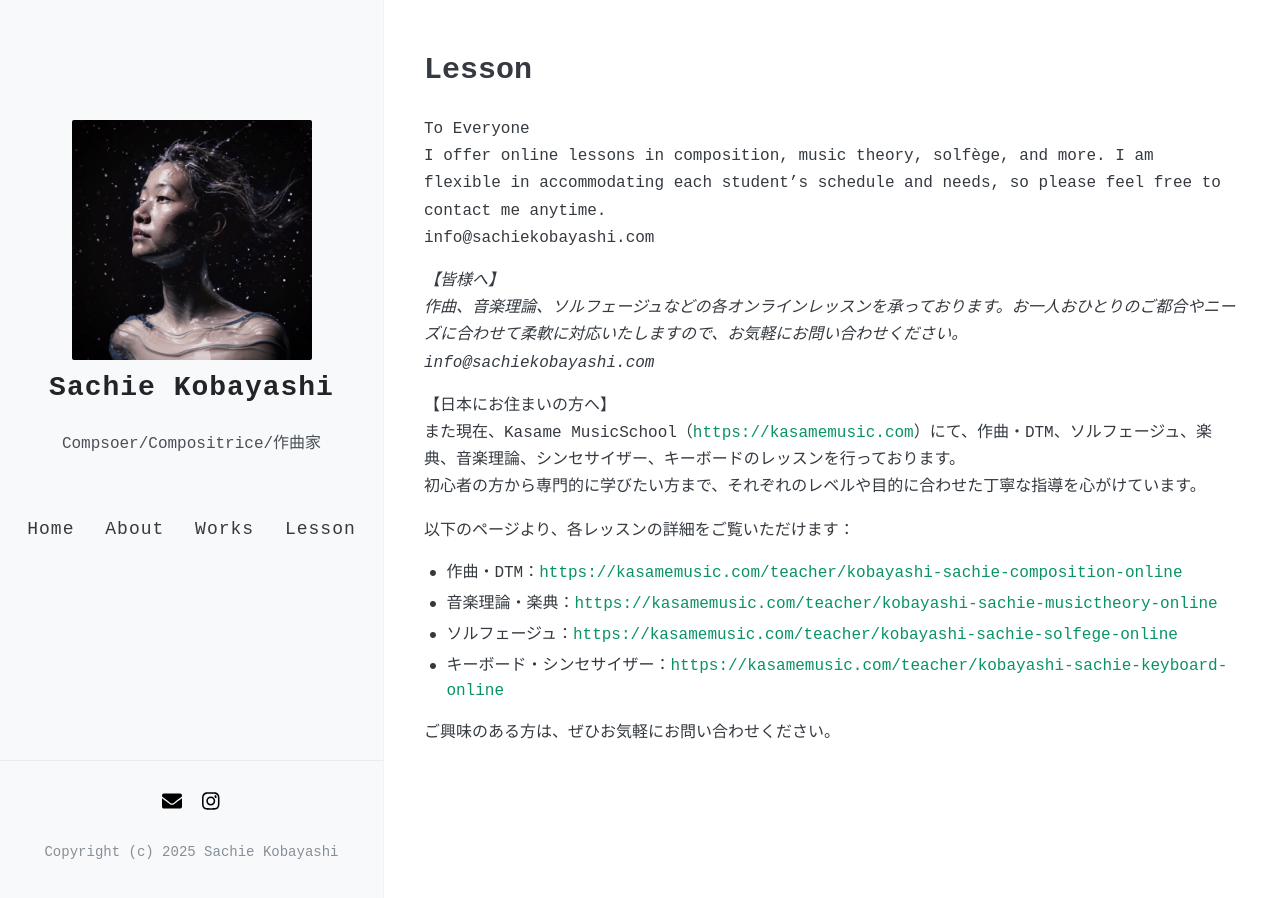
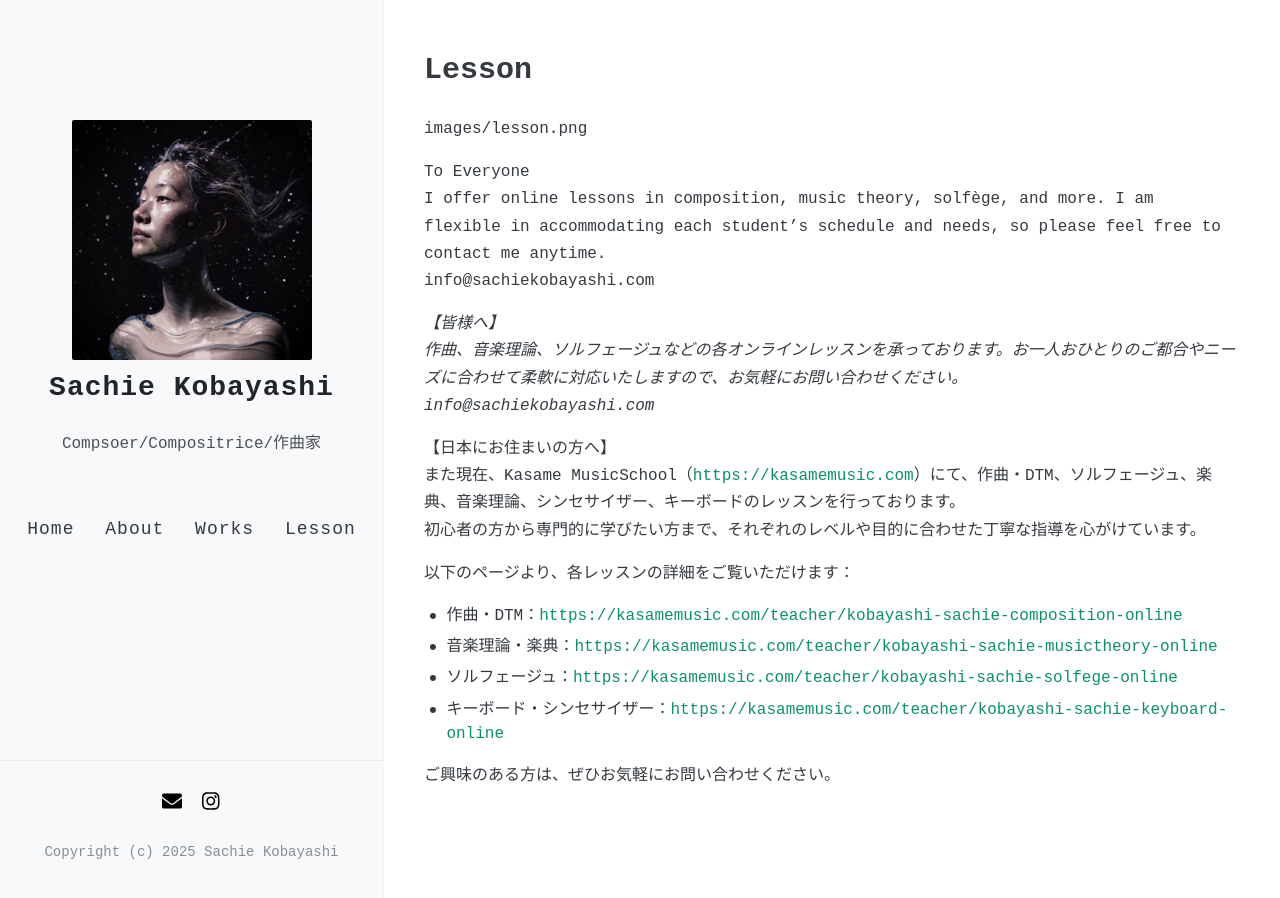
Before and after one commit to kbys88/kbys88.github.io, a Jekyll site: the page built from archive/index.html, in a window 1280 px wide. Built offline with Jekyll 4.4.1, drawn with Linux system fonts in a browser that asks for light colours; nearby versions of some CDN libraries.

Commit message:
Update index.html

```diff
--- a/archive/index.html
+++ b/archive/index.html
@@ -5,7 +5,7 @@ permalink: /lesson/
 ---
 
 <!-- ![une_autre_off](https://github.com/kbys88/kbys88.github.io/assets/142012962/10515aaa-dd41-44a8-9533-e0b780680c49) !-->
-
+images/lesson.png
 <p>To Everyone<br>
 I offer online lessons in composition, music theory, solfège, and more. I am flexible in accommodating each student’s schedule and needs, so please feel free to contact me anytime.<br>
 info@sachiekobayashi.com</p>
```
